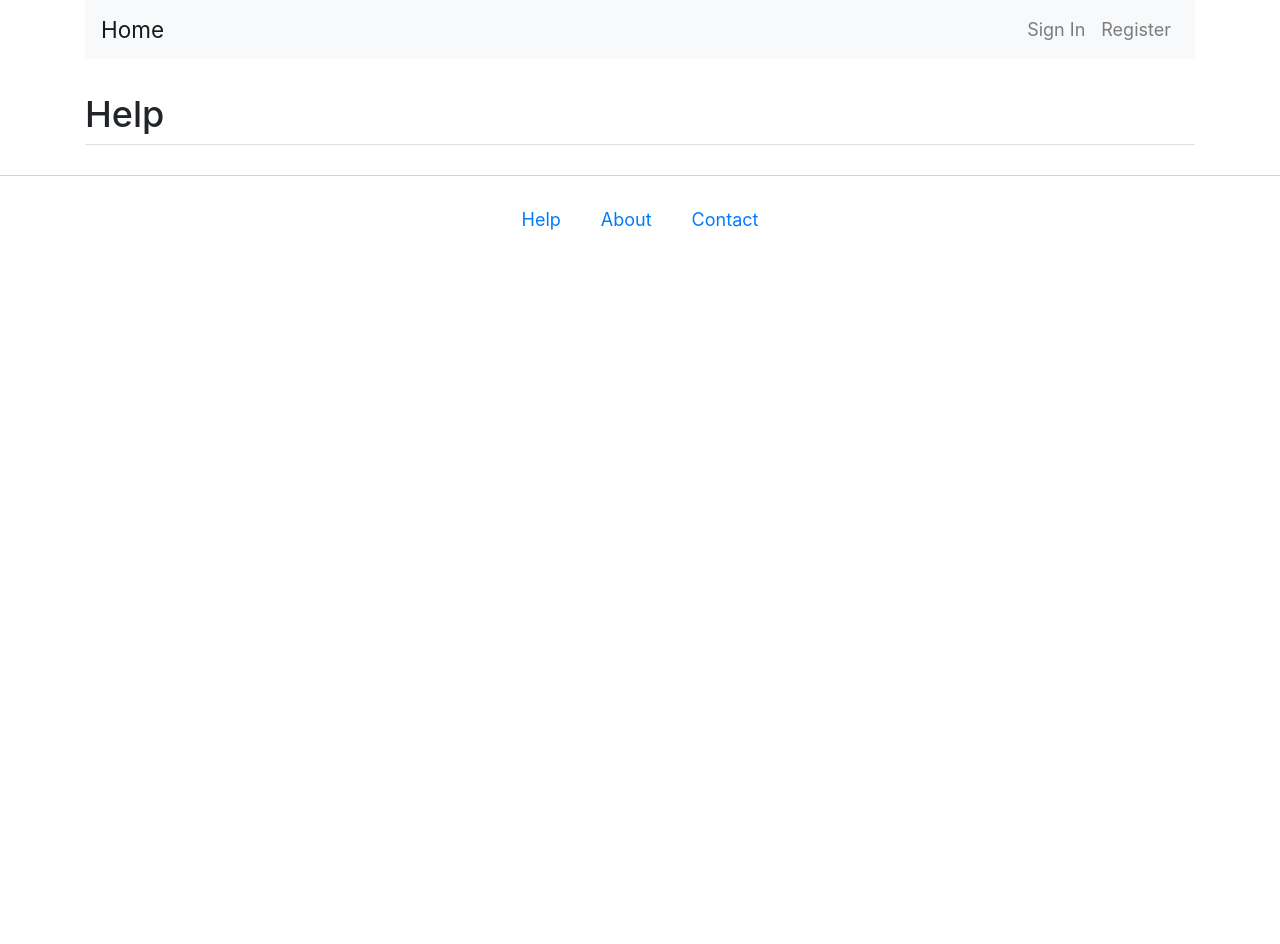
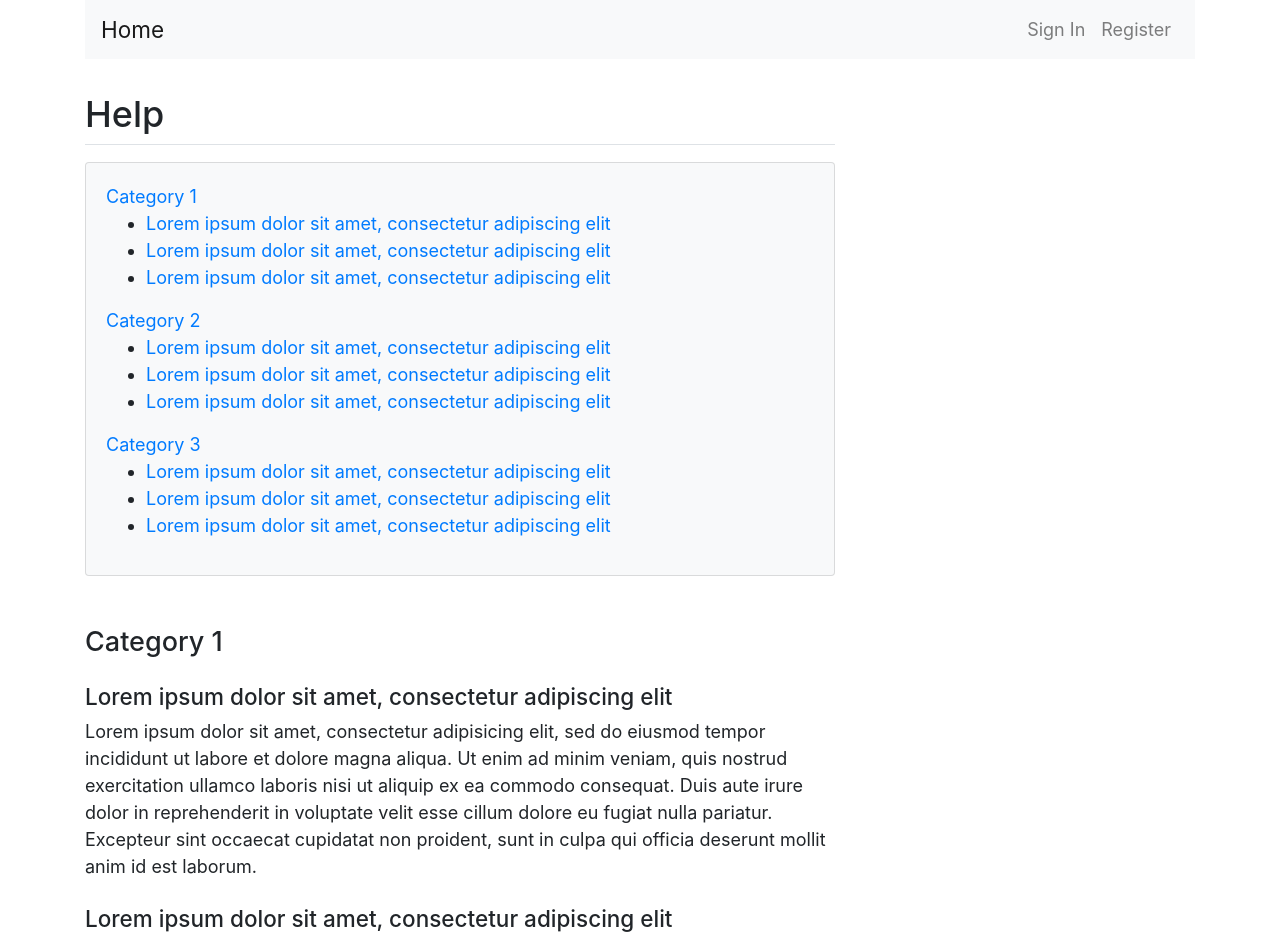
Before and after one commit to adamzerner/vue-starter, a Vue app: page /help in a window 1280 px wide. Shown: the top 944 px of the page. Before the commit the page ends 800 px from the top, so only its background shows below. Built offline with nearby package versions, Linux system fonts and the light colour scheme.

Commit message:
Template for help page

```diff
--- a/src/views/footer/help.vue
+++ b/src/views/footer/help.vue
@@ -1,6 +1,39 @@
 <template>
-  <section>
+  <section class="help">
     <page-header>Help</page-header>
+    <b-card bg-variant="light">
+      <b-card-text>
+        <section v-for="(category, i) in categories" v-bind:key="category.name">
+          <div>
+            <a v-bind:href="`#category-${i + 1}`">{{ category.name }}</a>
+          </div>
+          <ul>
+            <li
+              v-for="(question, j) in category.questions"
+              v-bind:key="question.question"
+            >
+              <a v-bind:href="`#question-${i + 1}-${j + 1}`">
+                {{ question.question }}
+              </a>
+            </li>
+          </ul>
+        </section>
+      </b-card-text>
+    </b-card>
+    <section class="answers">
+      <section v-for="(category, i) in categories" v-bind:key="category.name">
+        <h4 v-bind:id="`category-${i + 1}`">{{ category.name }}</h4>
+        <section
+          v-for="(question, j) in category.questions"
+          v-bind:key="question.question"
+        >
+          <h5 v-bind:id="`question-${i + 1}-${j + 1}`">
+            {{ question.question }}
+          </h5>
+          <p v-html="question.answer"></p>
+        </section>
+      </section>
+    </section>
   </section>
 </template>
 
@@ -12,7 +45,95 @@ export default {
   components: {
     "page-header": PageHeader,
   },
+  data() {
+    return {
+      categories: [
+        {
+          name: "Category 1",
+          questions: [
+            {
+              question:
+                "Lorem ipsum dolor sit amet, consectetur adipiscing elit",
+              answer:
+                "Lorem ipsum dolor sit amet, consectetur adipisicing elit, sed do eiusmod tempor incididunt ut labore et dolore magna aliqua. Ut enim ad minim veniam, quis nostrud exercitation ullamco laboris nisi ut aliquip ex ea commodo consequat. Duis aute irure dolor in reprehenderit in voluptate velit esse cillum dolore eu fugiat nulla pariatur. Excepteur sint occaecat cupidatat non proident, sunt in culpa qui officia deserunt mollit anim id est laborum.",
+            },
+            {
+              question:
+                "Lorem ipsum dolor sit amet, consectetur adipiscing elit",
+              answer:
+                "Lorem ipsum dolor sit amet, consectetur adipisicing elit, sed do eiusmod tempor incididunt ut labore et dolore magna aliqua. Ut enim ad minim veniam, quis nostrud exercitation ullamco laboris nisi ut aliquip ex ea commodo consequat. Duis aute irure dolor in reprehenderit in voluptate velit esse cillum dolore eu fugiat nulla pariatur. Excepteur sint occaecat cupidatat non proident, sunt in culpa qui officia deserunt mollit anim id est laborum.",
+            },
+            {
+              question:
+                "Lorem ipsum dolor sit amet, consectetur adipiscing elit",
+              answer:
+                "Lorem ipsum dolor sit amet, consectetur adipisicing elit, sed do eiusmod tempor incididunt ut labore et dolore magna aliqua. Ut enim ad minim veniam, quis nostrud exercitation ullamco laboris nisi ut aliquip ex ea commodo consequat. Duis aute irure dolor in reprehenderit in voluptate velit esse cillum dolore eu fugiat nulla pariatur. Excepteur sint occaecat cupidatat non proident, sunt in culpa qui officia deserunt mollit anim id est laborum.",
+            },
+          ],
+        },
+        {
+          name: "Category 2",
+          questions: [
+            {
+              question:
+                "Lorem ipsum dolor sit amet, consectetur adipiscing elit",
+              answer:
+                "Lorem ipsum dolor sit amet, consectetur adipisicing elit, sed do eiusmod tempor incididunt ut labore et dolore magna aliqua. Ut enim ad minim veniam, quis nostrud exercitation ullamco laboris nisi ut aliquip ex ea commodo consequat. Duis aute irure dolor in reprehenderit in voluptate velit esse cillum dolore eu fugiat nulla pariatur. Excepteur sint occaecat cupidatat non proident, sunt in culpa qui officia deserunt mollit anim id est laborum.",
+            },
+            {
+              question:
+                "Lorem ipsum dolor sit amet, consectetur adipiscing elit",
+              answer:
+                "Lorem ipsum dolor sit amet, consectetur adipisicing elit, sed do eiusmod tempor incididunt ut labore et dolore magna aliqua. Ut enim ad minim veniam, quis nostrud exercitation ullamco laboris nisi ut aliquip ex ea commodo consequat. Duis aute irure dolor in reprehenderit in voluptate velit esse cillum dolore eu fugiat nulla pariatur. Excepteur sint occaecat cupidatat non proident, sunt in culpa qui officia deserunt mollit anim id est laborum.",
+            },
+            {
+              question:
+                "Lorem ipsum dolor sit amet, consectetur adipiscing elit",
+              answer:
+                "Lorem ipsum dolor sit amet, consectetur adipisicing elit, sed do eiusmod tempor incididunt ut labore et dolore magna aliqua. Ut enim ad minim veniam, quis nostrud exercitation ullamco laboris nisi ut aliquip ex ea commodo consequat. Duis aute irure dolor in reprehenderit in voluptate velit esse cillum dolore eu fugiat nulla pariatur. Excepteur sint occaecat cupidatat non proident, sunt in culpa qui officia deserunt mollit anim id est laborum.",
+            },
+          ],
+        },
+        {
+          name: "Category 3",
+          questions: [
+            {
+              question:
+                "Lorem ipsum dolor sit amet, consectetur adipiscing elit",
+              answer:
+                "Lorem ipsum dolor sit amet, consectetur adipisicing elit, sed do eiusmod tempor incididunt ut labore et dolore magna aliqua. Ut enim ad minim veniam, quis nostrud exercitation ullamco laboris nisi ut aliquip ex ea commodo consequat. Duis aute irure dolor in reprehenderit in voluptate velit esse cillum dolore eu fugiat nulla pariatur. Excepteur sint occaecat cupidatat non proident, sunt in culpa qui officia deserunt mollit anim id est laborum.",
+            },
+            {
+              question:
+                "Lorem ipsum dolor sit amet, consectetur adipiscing elit",
+              answer:
+                "Lorem ipsum dolor sit amet, consectetur adipisicing elit, sed do eiusmod tempor incididunt ut labore et dolore magna aliqua. Ut enim ad minim veniam, quis nostrud exercitation ullamco laboris nisi ut aliquip ex ea commodo consequat. Duis aute irure dolor in reprehenderit in voluptate velit esse cillum dolore eu fugiat nulla pariatur. Excepteur sint occaecat cupidatat non proident, sunt in culpa qui officia deserunt mollit anim id est laborum.",
+            },
+            {
+              question:
+                "Lorem ipsum dolor sit amet, consectetur adipiscing elit",
+              answer:
+                "Lorem ipsum dolor sit amet, consectetur adipisicing elit, sed do eiusmod tempor incididunt ut labore et dolore magna aliqua. Ut enim ad minim veniam, quis nostrud exercitation ullamco laboris nisi ut aliquip ex ea commodo consequat. Duis aute irure dolor in reprehenderit in voluptate velit esse cillum dolore eu fugiat nulla pariatur. Excepteur sint occaecat cupidatat non proident, sunt in culpa qui officia deserunt mollit anim id est laborum.",
+            },
+          ],
+        },
+      ],
+    };
+  },
 };
 </script>
 
-<style lang="scss" scoped></style>
+<style lang="scss" scoped>
+.help {
+  max-width: 750px;
+}
+.answers {
+  margin-top: 50px;
+}
+h4 {
+  margin-top: 50px;
+}
+h5 {
+  margin-top: 25px;
+}
+</style>
```
